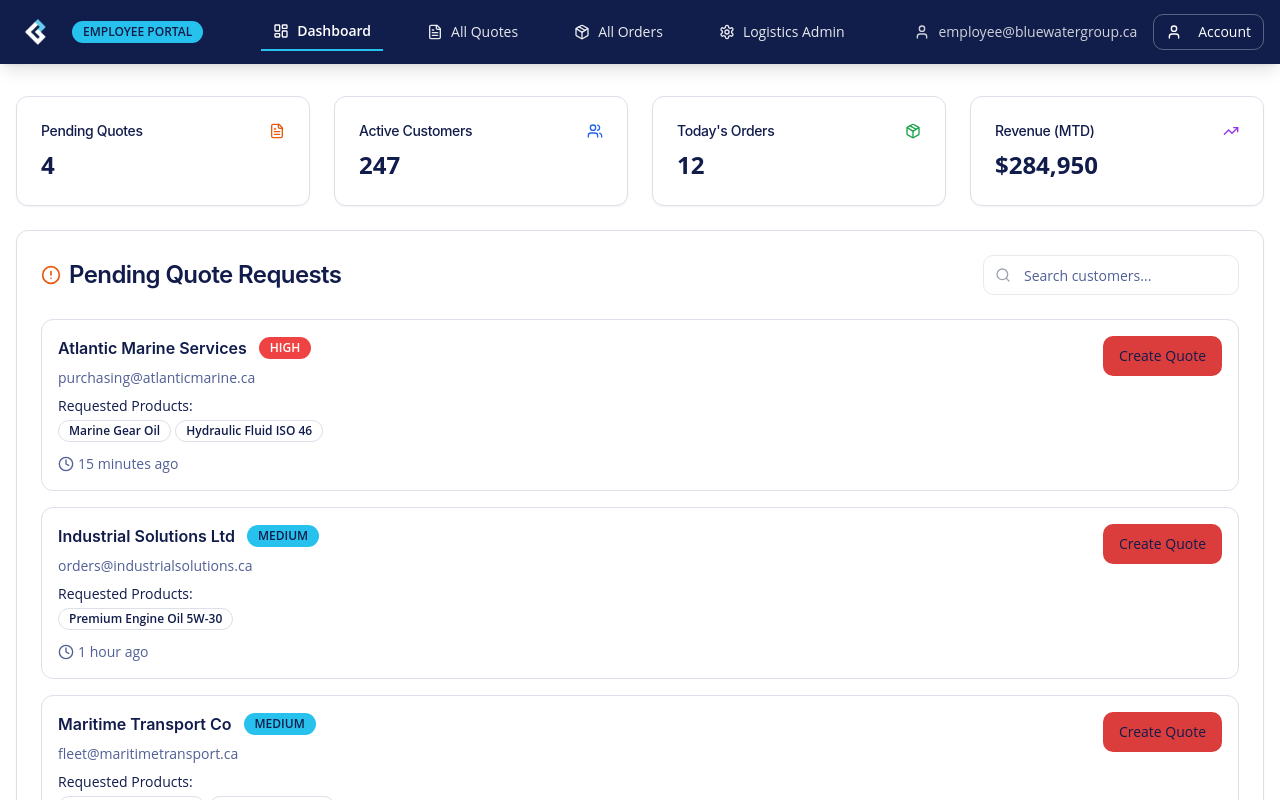
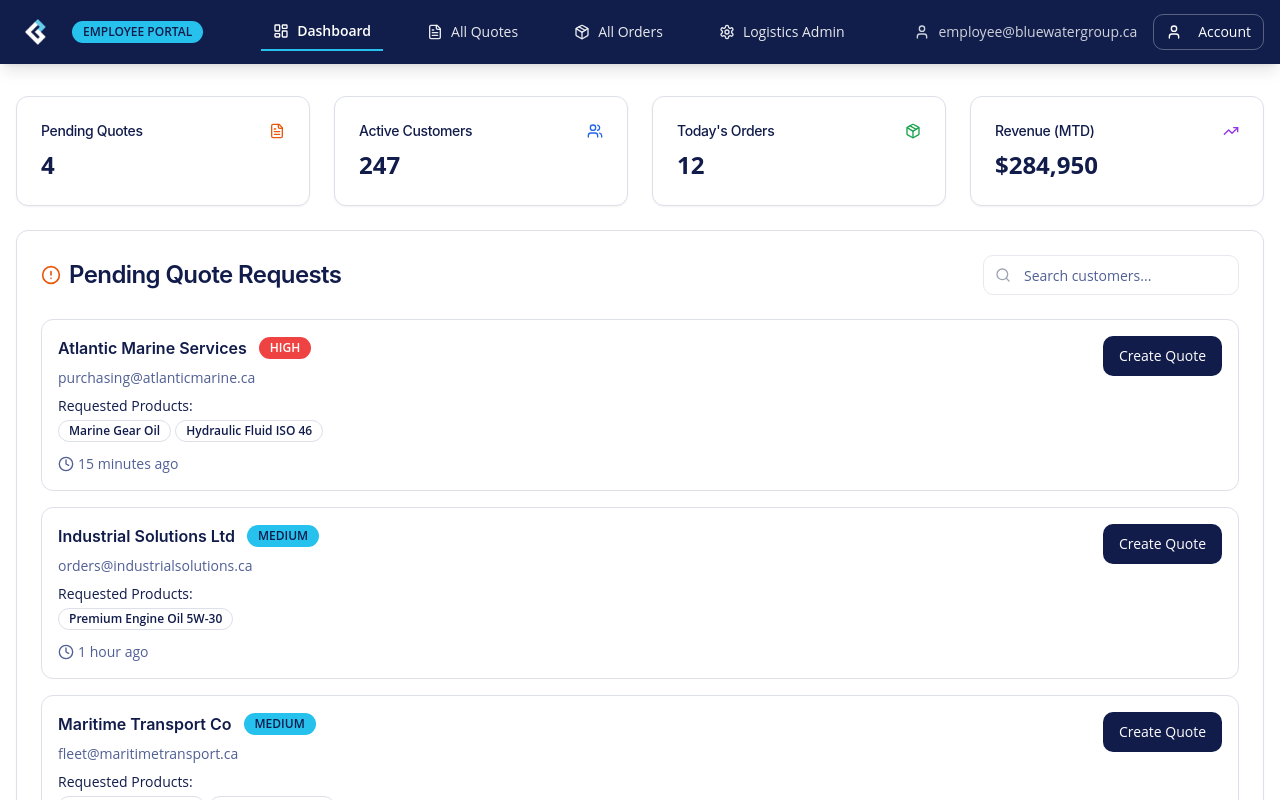
Before and after one commit to zqww20/lube-order-portal, a React (Vite) app: page /employee/dashboard in a window 1280 px wide. Shown: the top 800 px of the page. Built offline with nearby package versions, Linux system fonts and the light colour scheme.

Commit message:
Change button color to Bluewater Navy
Updated the button color in the selected element to Bluewater Navy.

```diff
--- a/src/pages/employee/Dashboard.tsx
+++ b/src/pages/employee/Dashboard.tsx
@@ -170,7 +170,6 @@ const EmployeeDashboard = () => {
                   <div className="ml-4">
                     <Button
                       onClick={() => handleCreateQuote(quote.id)}
-                      className="bg-brand-red text-brand-red-foreground hover:bg-brand-red/90"
                     >
                       Create Quote
                     </Button>
```
